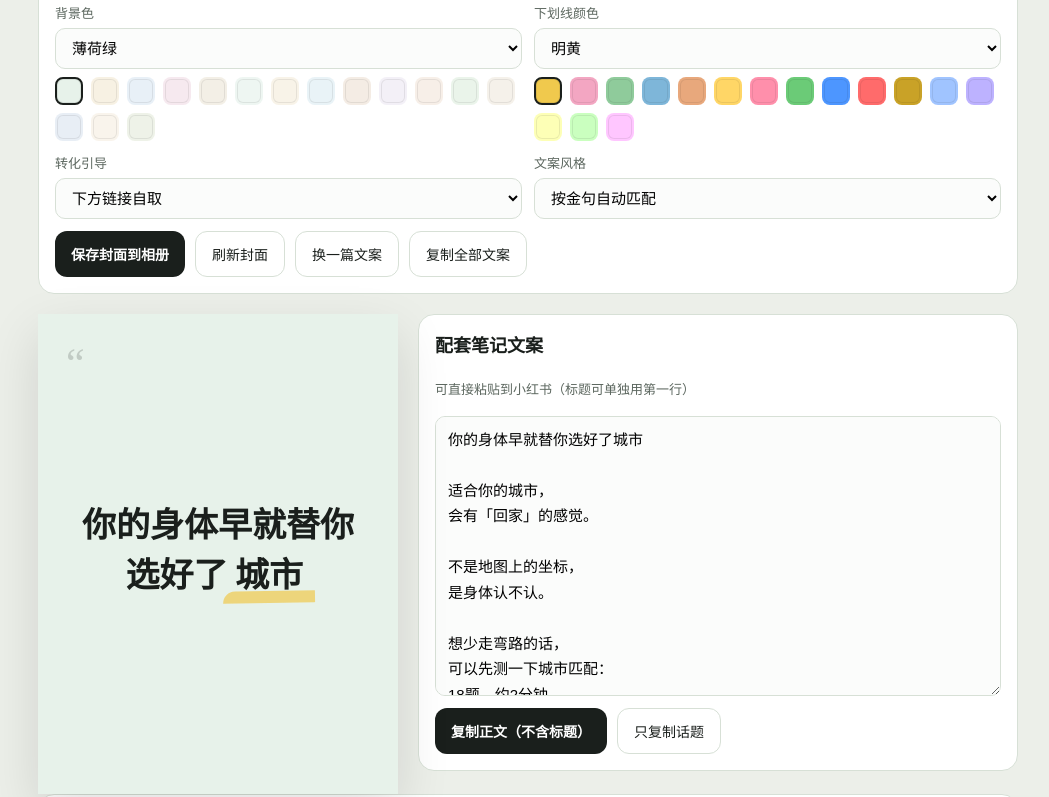
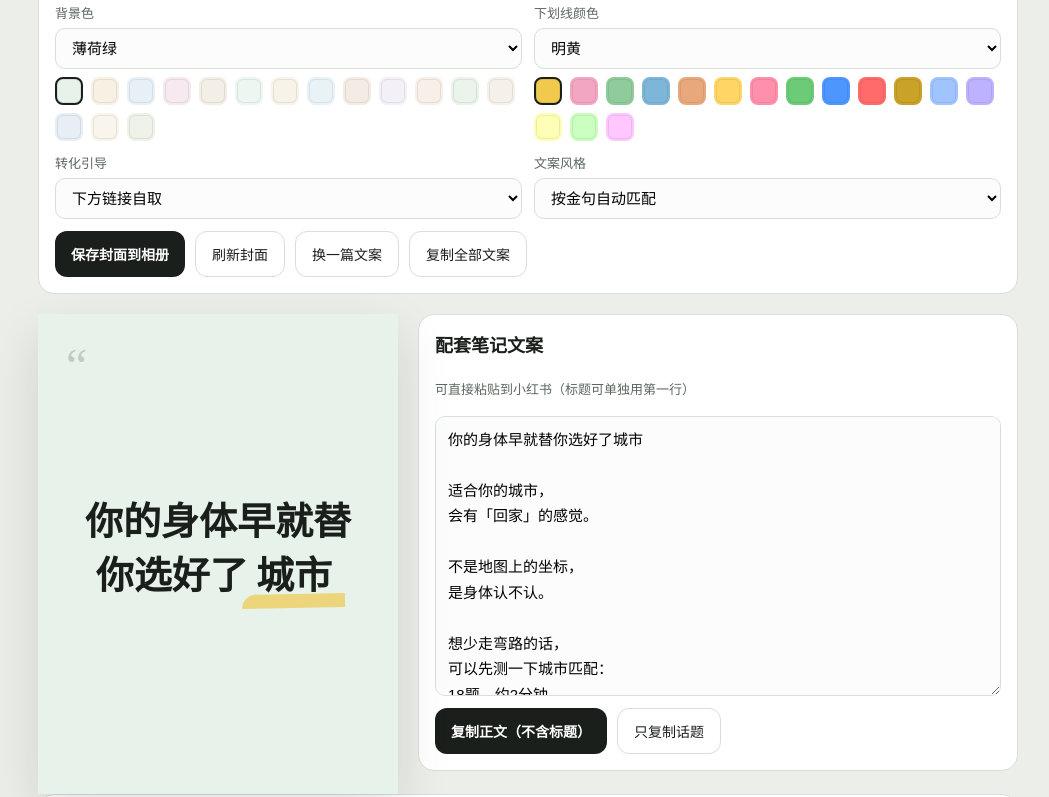
Before and after one commit to wangheping1221-myck/city-match-cn, a plain HTML site: page cover.html in a window 1280 px wide. Shown: the part 487-1284 px from the top of the page, without its empty margins (112-1161 px from the left). Drawn offline with nearby package versions, Linux system fonts and the light colour scheme.

Commit message:
Increase cover quote font size slightly for stronger read.
Co-authored-by: Cursor <cursoragent@cursor.com>

```diff
--- a/cover.html
+++ b/cover.html
@@ -102,8 +102,8 @@
     #coverText {
       font-family: "Noto Serif SC", serif;
       font-weight: 700;
-      font-size: 34px;
-      line-height: 1.45;
+      font-size: 38px;
+      line-height: 1.42;
       text-align: center;
       color: var(--ink);
       margin: 0;
@@ -158,7 +158,7 @@
       top: 28px;
       left: 28px;
       font-family: "Noto Serif SC", serif;
-      font-size: 42px;
+      font-size: 48px;
       line-height: 1;
       opacity: 0.18;
       color: var(--ink);
@@ -662,7 +662,7 @@
         bar.style.background = color;
       });
       const len = raw.replaceAll("==", "").length;
-      coverText.style.fontSize = len > 22 ? "28px" : len > 16 ? "32px" : "34px";
+      coverText.style.fontSize = len > 22 ? "32px" : len > 16 ? "36px" : "38px";
     }
 
     function renderAll() {
```
